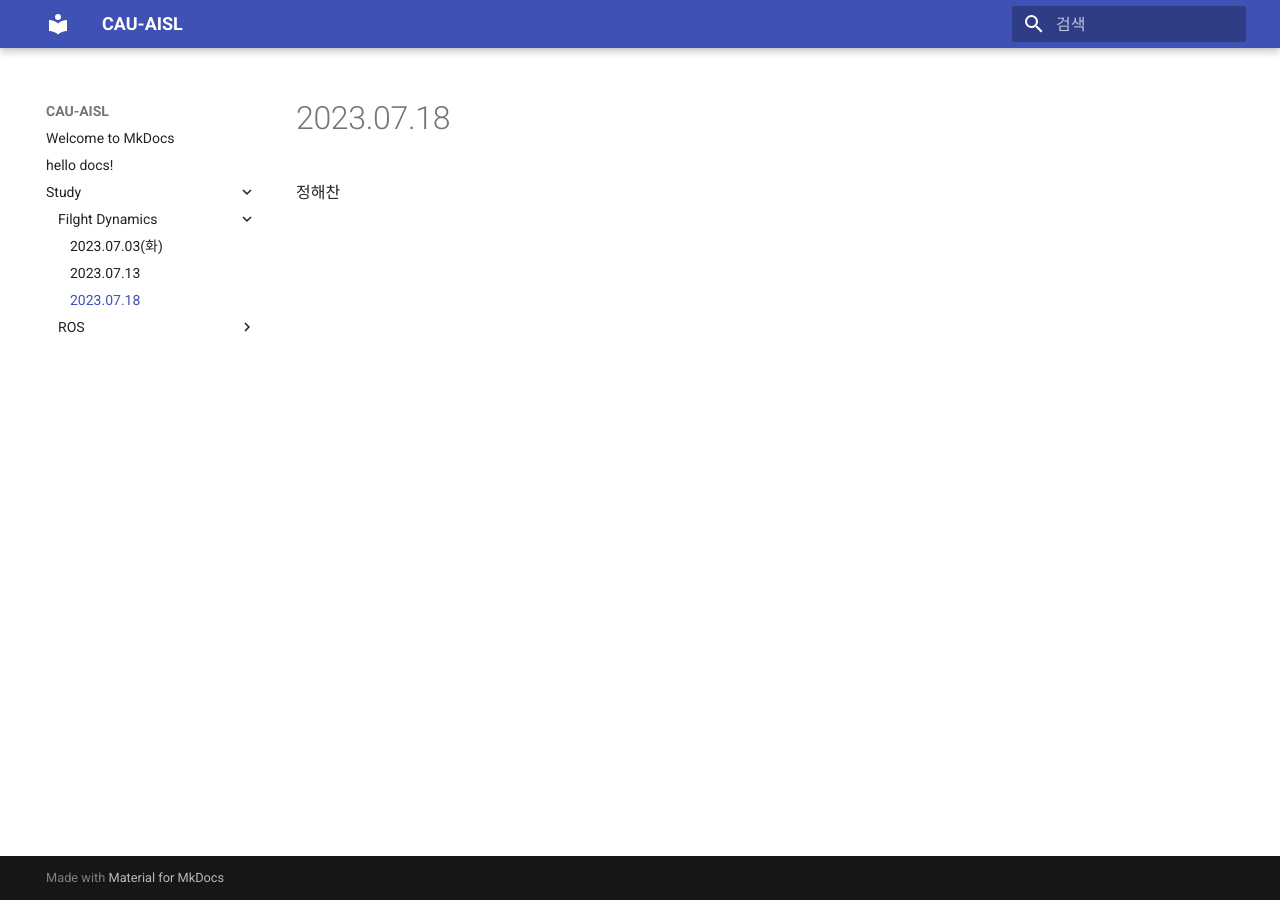
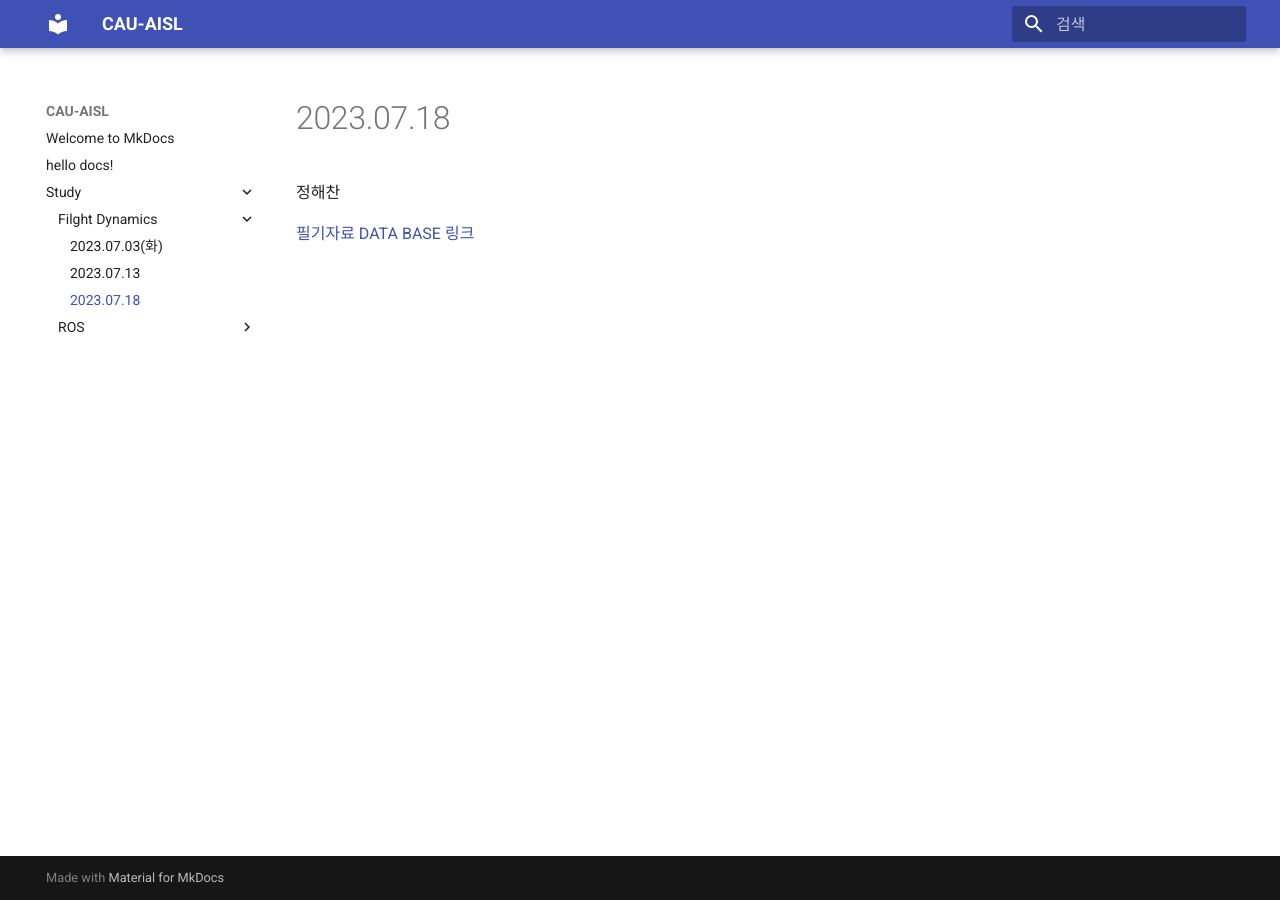
Before and after one commit to CAU-AISL/AISL-Docs, an MkDocs documentation site: the page built from docs/Study/Filght Dynamics/2023.07.18.md, in a window 1280 px wide. Built offline with MkDocs 1.6.1 and Material for MkDocs 9.7.7, drawn with Linux system fonts in a browser that asks for light colours.

Commit message:
Update 2023.07.18.md

```diff
--- a/docs/Study/Filght Dynamics/2023.07.18.md
+++ b/docs/Study/Filght Dynamics/2023.07.18.md
@@ -1 +1,3 @@
 정해찬
+
+[필기자료 DATA BASE 링크](https://github.com/CAU-AISL/Database/blob/main/%EB%B9%84%ED%96%89%EB%8F%99%EC%97%AD%ED%95%99%20%EA%B3%B5%EC%9C%A0%20%ED%8C%8C%EC%9D%BC/%EC%8A%A4%ED%84%B0%EB%94%94%20%EC%9E%90%EB%A3%8C%20(1).pdf)
```
